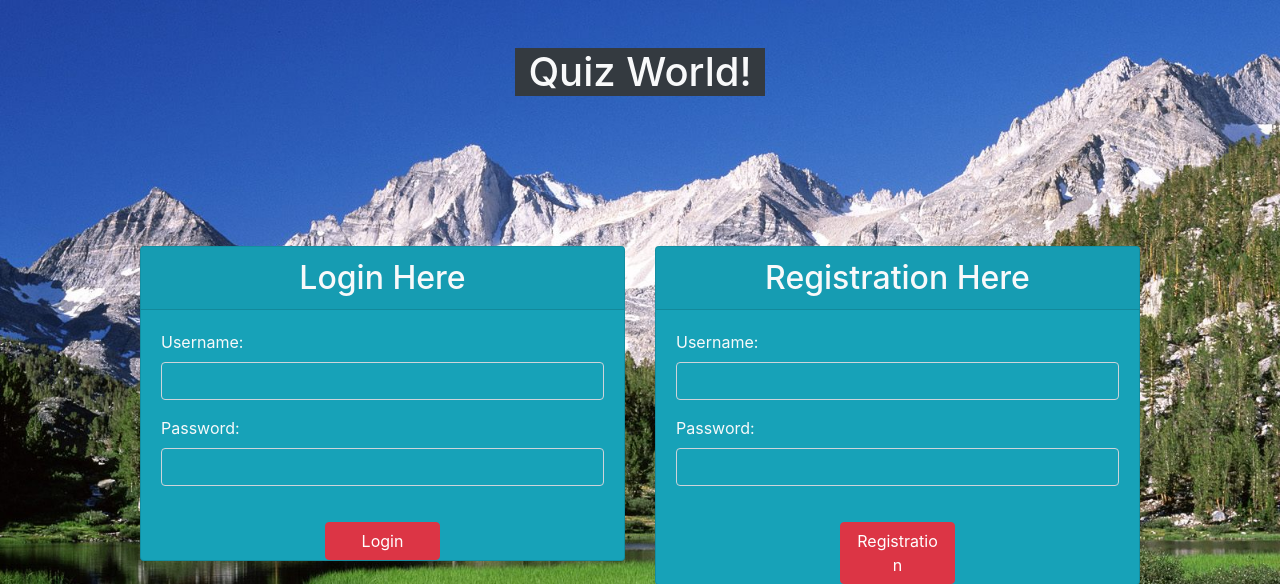
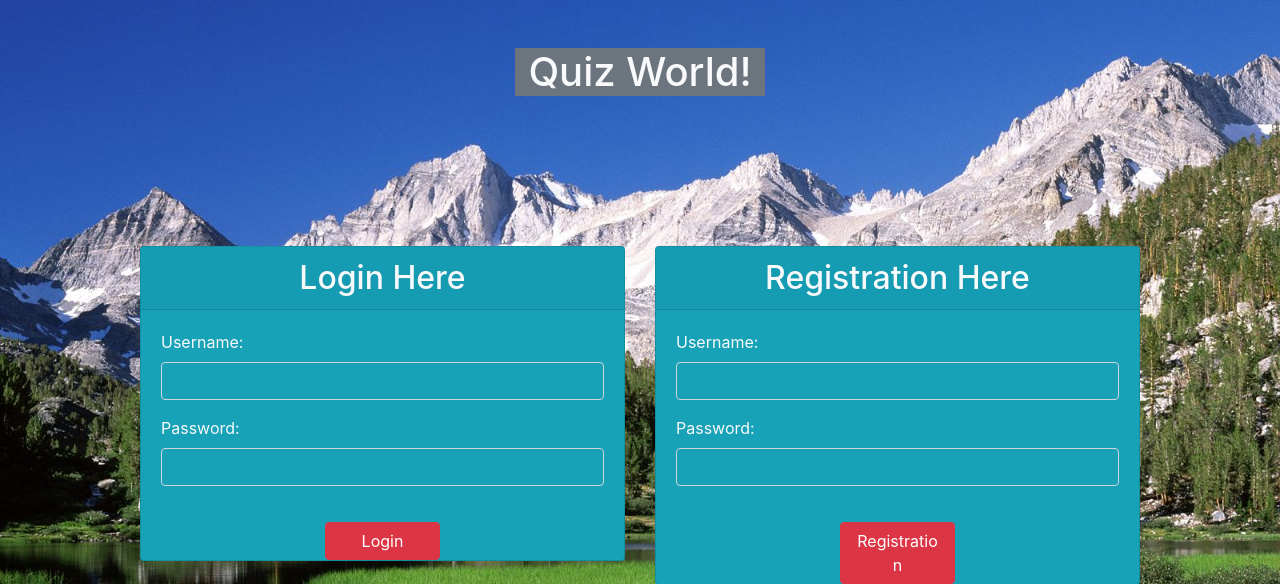
Before and after one commit to sahininayanthara/quiz_website, a PHP site: page / in a window 1280 px wide. Shown: the top 584 px of the page. Run offline with PHP 8.4, Linux system fonts and the light colour scheme.

Commit message:
Update index.php

```diff
--- a/quiz_website/index.php
+++ b/quiz_website/index.php
@@ -2,8 +2,9 @@
 <!DOCTYPE html>
 <html>
 <head>
+	<title>Login/Registration</title>
 	<link rel="stylesheet" type="text/css" href="css/bootstrap.css">
-	<body>
+
 		<style type="text/css">
 			body{
 				background-image: url(images/1.jpg);
@@ -16,8 +17,8 @@
 </head>
 <body>
 
-	<div class="container mt-5">
-		<center><h1 class="text-center text-light bg-dark" style ="width:250px; ">Quiz World!</h1></center>
+	<div class="container mt-5 mb-4">
+		<center><h1 class="text-center text-light bg-secondary" style ="width:250px; ">Quiz World!</h1></center>
 		<div class="login-box" style="max-width: 1000px; float:none; margin: 150px auto; ">
 
 		<div class="row">
```
